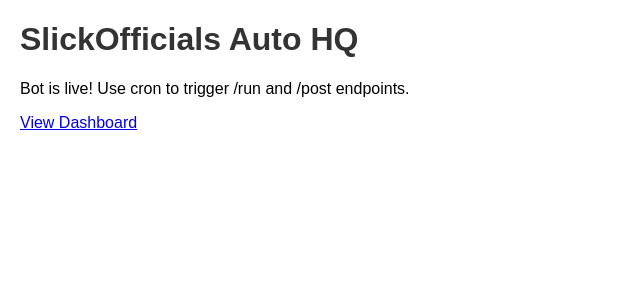
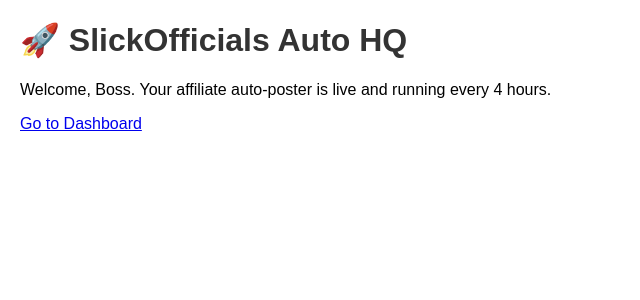
Before and after one commit to slickofficials/SlickOfficials-HQ-HUB, a Flask app: page / in a window 1280 px wide. Shown: the top 300 px of the page, without its empty margins (0-640 px from the left). Run offline with Flask 3, Linux system fonts and the light colour scheme.

Commit message:
Update index.html

```diff
--- a/templates/index.html
+++ b/templates/index.html
@@ -1,12 +1,12 @@
 <!DOCTYPE html>
 <html>
 <head>
-    <title>SlickOfficials Auto HQ</title>
-    <link rel="stylesheet" href="/static/style.css">
+  <title>SlickOfficials HQ</title>
+  <link rel="stylesheet" href="/static/style.css">
 </head>
 <body>
-    <h1>SlickOfficials Auto HQ</h1>
-    <p>Bot is live! Use cron to trigger /run and /post endpoints.</p>
-    <a href="/dashboard">View Dashboard</a>
+  <h1>🚀 SlickOfficials Auto HQ</h1>
+  <p>Welcome, Boss. Your affiliate auto-poster is live and running every 4 hours.</p>
+  <p><a href="/dashboard">Go to Dashboard</a></p>
 </body>
 </html>
```
